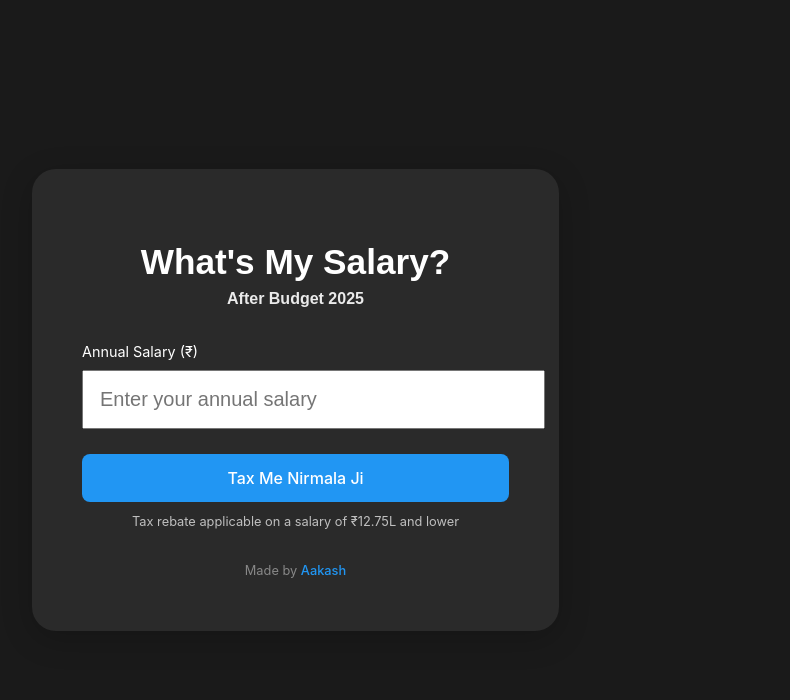
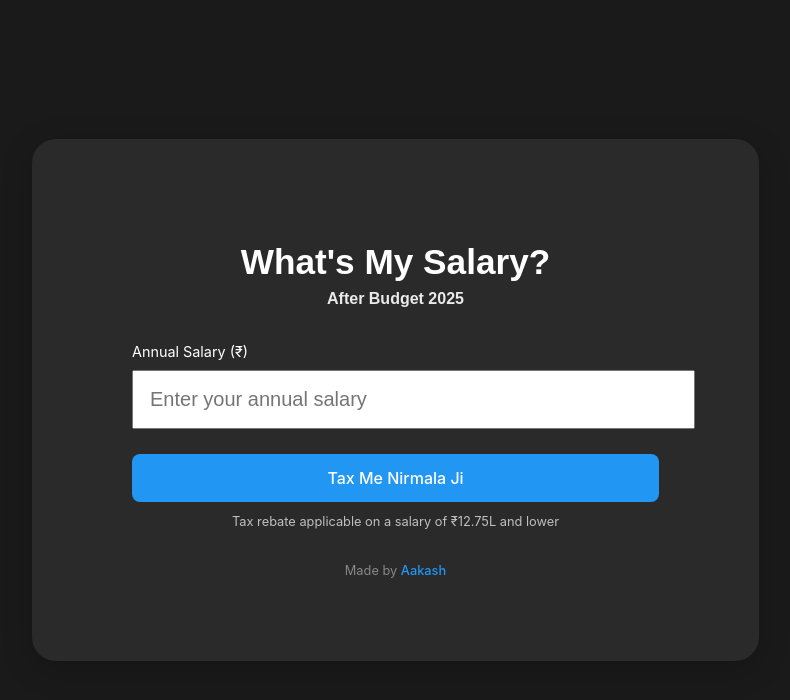
Before and after one commit to aakashathawasya96/taxmenirmalaji, a React (Vite) app: page / in a window 1280 px wide. Shown: the top 700 px of the page, without its empty margins (96-886 px from the left). Built offline with nearby package versions, Linux system fonts and the light colour scheme; a web font is replaced by a local one.

Commit message:
Update App.css

```diff
--- a/src/App.css
+++ b/src/App.css
@@ -16,8 +16,8 @@ body {
 
 .calculator {
   width: 100%;
-  max-width: 600px;
-  padding: 50px;
+  max-width: 800px;         /* Increased from 600px */
+  padding: 80px 100px;      /* Increased and split into horizontal/vertical padding */
   text-align: center;
   background-color: #2a2a2a;
   border-radius: 24px;
@@ -46,6 +46,7 @@ h2 {
 }
 
 .input-group {
+  width: 100%;
   margin-bottom: 25px;
   text-align: left;
 }
```
